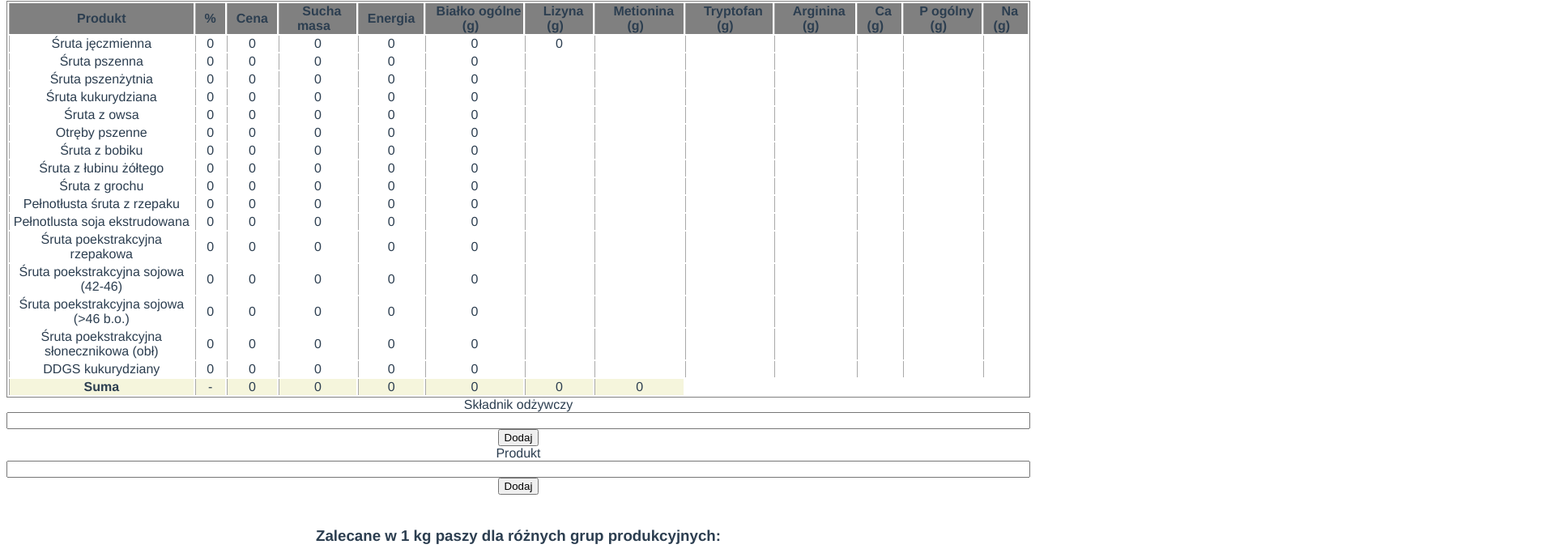
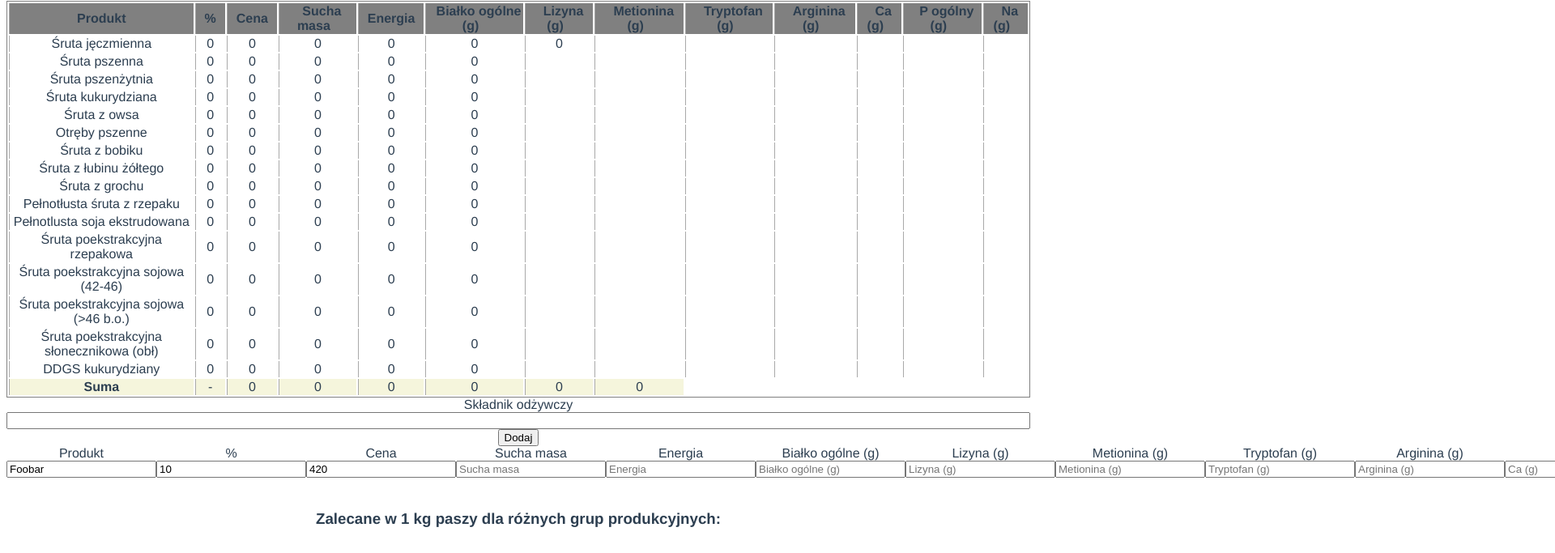
Before and after one commit to lemcz/sggw-poultry-forage-calculator, a Vue app: page / in a window 1280 px wide. Shown: the part 117-800 px from the top of the page at 81% size, 1920 px wide, since content can reach past the window. Built offline with nearby package versions, Linux system fonts and the light colour scheme.

Commit message:
feat: Dynamically create inputs to add products

```diff
--- a/src/components/ForageCalculator.vue
+++ b/src/components/ForageCalculator.vue
@@ -16,13 +16,14 @@
       </form>
     </div>
     <div>
-      <form v-on:submit.prevent="addIngredient()">
-        <div class="form-input">
-          <label for="ingredient">
-            <span>Produkt</span>
-          </label>
-          <input type="text" id="ingredient" v-model="ingredient" />
-        </div>
+      <form v-on:submit.prevent="addIngredient()" style="display: flex;">
+        <component
+          v-for="field in schema"
+          :key="field.property"
+          :is="field.type"
+          v-model="ingredient[field.property]"
+          v-bind="field"
+        ></component>
         <button>
           Dodaj
         </button>
@@ -38,6 +39,9 @@
 import { defineComponent, ref } from 'vue';
 import { isEqual } from 'lodash-es';
 import FoodItemTable from '@/components/foodItemTable/FoodItemTable.vue';
+import NumberField from '@/components/number-field/NumberField.vue';
+import TextField from '@/components/text-field/TextField.vue';
+import { FieldMode } from '@/models/fieldMode';
 
 import { FoodItemService } from './foodItem/foodItem.service';
 
@@ -49,17 +53,31 @@ export default defineComponent({
   name: 'ForageCalculator',
   components: {
     FoodItemTable,
+    TextField,
+    NumberField,
   },
-  props: {},
   setup() {
     const headers = FoodItemService.getHeaders();
     const products = FoodItemService.getProducts();
+    // TODO add types to headers
+    const schema = headers.map((header) => ({
+      type: 'TextField',
+      mode: FieldMode.Edit,
+      property: header.property,
+      label: header.label,
+      placeholder: header.label,
+    }));
 
     return {
+      schema: ref(schema),
       headers,
       products,
       nutrient: ref(''),
-      ingredient: ref(''),
+      ingredient: ref({
+        label: 'Foobar',
+        percentage: 10,
+        cost: 420,
+      }),
     };
   },
   methods: {
@@ -76,17 +94,24 @@ export default defineComponent({
       this.nutrient = '';
     },
     addIngredient() {
-      const ingredient = {
-        label: this.ingredient,
+      if (!this.ingredient.label || alreadyExists(this.products, this.ingredient)) {
+        return;
+      }
+
+      this.products = [
+        ...this.products,
+        // TODO clean this up after adding types to headers
+        {
+          ...this.ingredient,
+          percentage: parseInt(this.ingredient.percentage as unknown as string),
+          cost: parseInt(this.ingredient.cost as unknown as string),
+        },
+      ];
+      this.ingredient = {
+        label: '',
         percentage: 0,
         cost: 0,
       };
-      if (!this.ingredient || alreadyExists(this.products, ingredient)) {
-        return;
-      }
-
-      this.products = [...this.products, ingredient];
-      this.ingredient = '';
     },
   },
 });
--- /dev/null
+++ b/src/components/number-field/NumberField.vue
@@ -0,0 +1,41 @@
+<template>
+  <div class="form-input">
+    <label :for="property" v-if="label">
+      <span>{{ label }}</span>
+    </label>
+    <input
+      type="number"
+      v-if="mode === Mode.Edit"
+      v-on:input="$emit('update:modelValue', $event.target.value)"
+      :value="modelValue"
+      :id="property"
+      :name="property"
+      :placeholder="placeholder"
+    />
+    <span v-if="mode === Mode.View">
+      {{ modelValue }}
+    </span>
+  </div>
+</template>
+
+<script>
+import { defineComponent } from 'vue';
+import { FieldMode } from '@/models/fieldMode';
+
+export default defineComponent({
+  name: 'NumberInput',
+  props: ['property', 'label', 'placeholder', 'mode', 'modelValue'],
+  setup() {
+    return {
+      Mode: FieldMode,
+    };
+  },
+});
+</script>
+
+<style scoped>
+.form-input {
+  display: flex;
+  flex-direction: column;
+}
+</style>
--- /dev/null
+++ b/src/components/text-field/TextField.vue
@@ -0,0 +1,41 @@
+<template>
+  <div class="form-input">
+    <label :for="property" v-if="label">
+      <span>{{ label }}</span>
+    </label>
+    <input
+      type="text"
+      v-if="mode === Mode.Edit"
+      v-on:input="$emit('update:modelValue', $event.target.value)"
+      :value="modelValue"
+      :id="property"
+      :name="property"
+      :placeholder="placeholder"
+    />
+    <span v-if="mode === Mode.View">
+      {{ value }}
+    </span>
+  </div>
+</template>
+
+<script>
+import { defineComponent } from 'vue';
+import { FieldMode } from '@/models/fieldMode';
+
+export default defineComponent({
+  name: 'TextInput',
+  props: ['property', 'label', 'placeholder', 'mode', 'modelValue'],
+  setup() {
+    return {
+      Mode: FieldMode,
+    };
+  },
+});
+</script>
+
+<style scoped>
+.form-input {
+  display: flex;
+  flex-direction: column;
+}
+</style>
--- /dev/null
+++ b/src/models/fieldMode.ts
@@ -0,0 +1,4 @@
+export enum FieldMode {
+  View,
+  Edit,
+}
```
